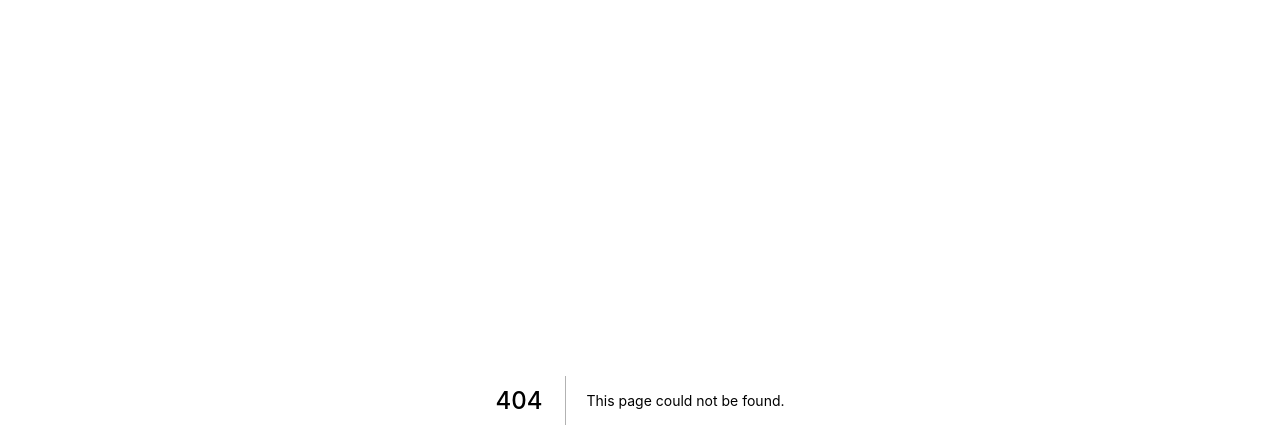
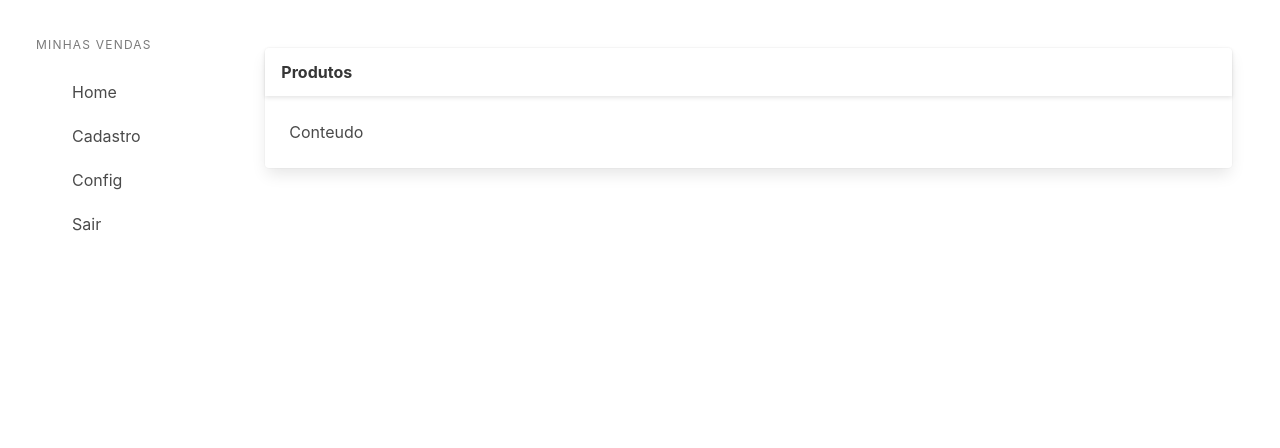
Before and after one commit to DevFullStack-Franklyn-R-Silva/Sistema-de-Vendas-Fullstack-Next.js-Spring-Boot-React-TS-e-Jasper-Reports, a Next.js app in the folder frontend/: page /cadastros/produtos in a window 1280 px wide. Before the commit this address had no page. Shown: the top 448 px of the page. Built offline with nearby package versions, Linux system fonts and the light colour scheme.

Commit message:
Criando a página de cadastro de produtos

```diff
--- a/frontend/src/components/index.ts
+++ b/frontend/src/components/index.ts
@@ -1 +1,2 @@
 export { Layout } from "./layout";
+export { CadastroProdutos } from "./produtos";
--- a/frontend/src/components/layout/index.tsx
+++ b/frontend/src/components/layout/index.tsx
@@ -1,16 +1,22 @@
 import { Menu } from "./menu";
 
-export const Layout: React.FC = () => {
+interface LayoutProps {
+    titulo?: string;
+}
+
+export const Layout: React.FC<LayoutProps> = (props: LayoutProps) => {
     return (
         <div className="app">
             <section className="main-content columns is-fullheight">
-                <Menu/>
+                <Menu />
 
                 <div className="container column is-10">
                     <div className="section">
                         <div className="card">
                             <div className="card-header">
-                                <p className="card-header-title">Cadastro</p>
+                                <p className="card-header-title">
+                                    {props.titulo}
+                                </p>
                             </div>
                             <div className="card-content">
                                 <div className="content">Conteudo</div>
--- a/frontend/src/components/layout/menu/index.tsx
+++ b/frontend/src/components/layout/menu/index.tsx
@@ -6,7 +6,7 @@
             <p className="menu-label is-hidden-touch">Minhas Vendas</p>
             <ul className="menu-list">
                 <MenuItem href="/" label="Home" />
-                <MenuItem href="/" label="Cadastro" />
+                <MenuItem href="/cadastros/produtos" label="Cadastro" />
                 <MenuItem href="/" label="Config" />
                 <MenuItem href="/" label="Sair" />
             </ul>
--- /dev/null
+++ b/frontend/src/components/produtos/cadastro/index.tsx
@@ -0,0 +1,10 @@
+import { Layout } from "components/layout";
+
+export const CadastroProdutos: React.FC = () => {
+    return (
+        <Layout titulo="Produtos">
+            Aqui vai ficar o meu formulario
+        </Layout>
+
+    )
+}
--- /dev/null
+++ b/frontend/src/components/produtos/index.ts
@@ -0,0 +1 @@
+export { CadastroProdutos } from "./cadastro";
--- /dev/null
+++ b/frontend/src/pages/cadastros/produtos/index.tsx
@@ -0,0 +1,3 @@
+import { CadastroProdutos } from "components";
+
+export default CadastroProdutos;
```
